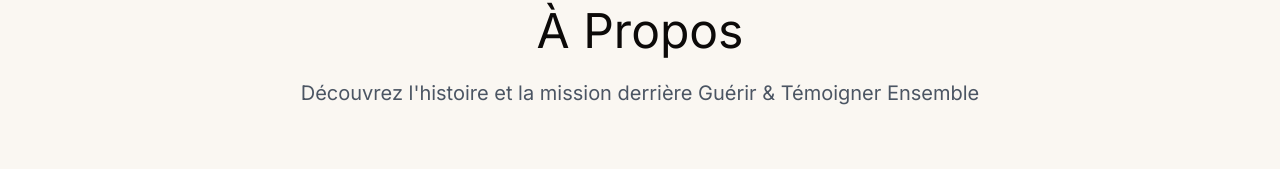
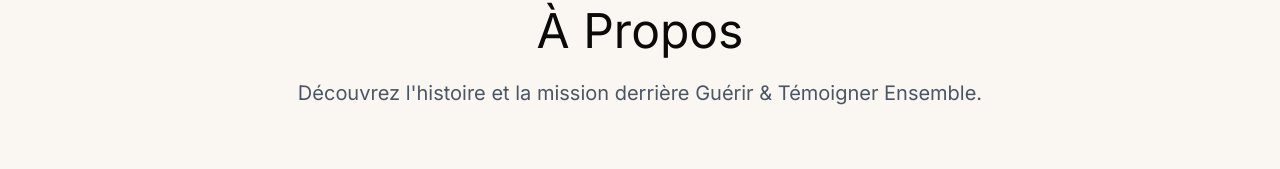
Before and after one commit to Ambrosioc/guerirettemoignerensemble, a Next.js app: page /a-propos in a window 1280 px wide. Shown: the part 169-338 px from the top of the page. Built offline with nearby package versions, Linux system fonts and the light colour scheme; no server answers; grey boxes are pictures that could not be loaded; a web font is replaced by a local one.

Commit message:
Fix punctuation in About component text for improved clarity.

```diff
--- a/src/app/(main)/a-propos/page.tsx
+++ b/src/app/(main)/a-propos/page.tsx
@@ -19,7 +19,7 @@
                             </FadeIn>
                             <FadeIn delay={0.2}>
                                 <p className="text-xl text-gray-600">
-                                    Découvrez l&apos;histoire et la mission derrière Guérir & Témoigner Ensemble
+                                    Découvrez l&apos;histoire et la mission derrière Guérir & Témoigner Ensemble.
                                 </p>
                             </FadeIn>
                         </div>
```
